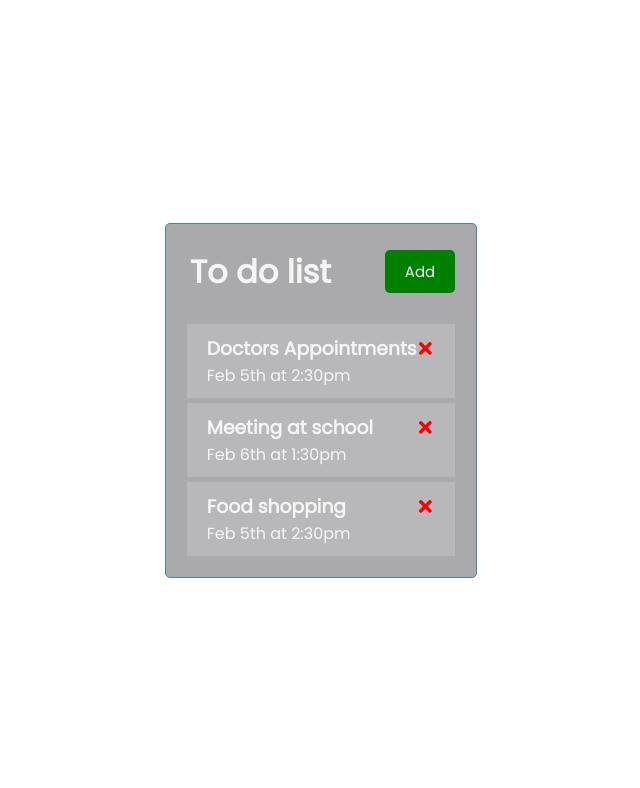
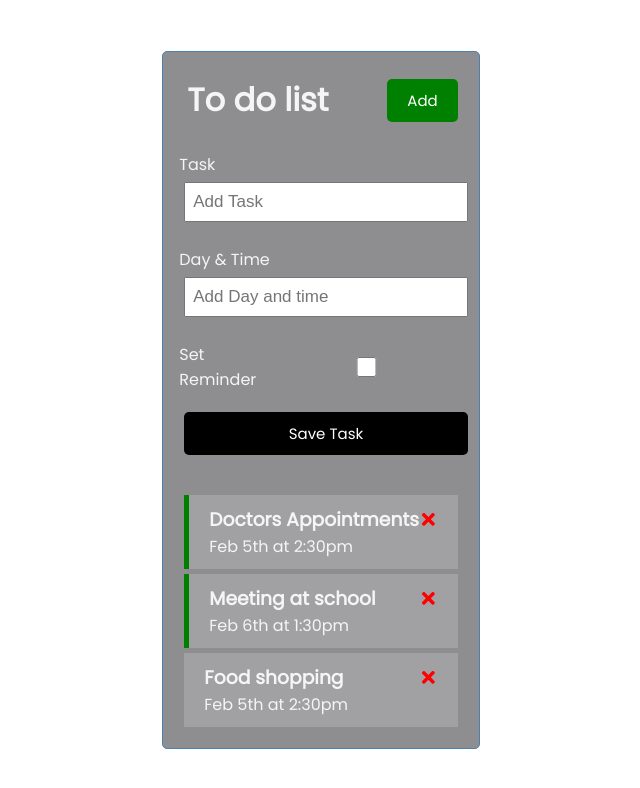
Before and after one commit to Kingnels/firstReact, a React (Create React App) app: page / in a window 1280 px wide. Shown: the top 788 px of the page, without its empty margins (319-959 px from the left). Built offline with nearby package versions, Linux system fonts and the light colour scheme.

Commit message:
Finishing touches

```diff
--- a/src/App.js
+++ b/src/App.js
@@ -2,6 +2,7 @@
 import Header from "./components/Header";
 import Tasks from "./components/Tasks";
 import {useState} from 'react'
+import AddTask from "./components/AddTask";
 
 function App() {
   const [tasks, setTasks] = useState(
@@ -30,11 +31,21 @@
   const deleteTask = (id) =>{
     setTasks(tasks.filter((task)=>task.id !== id ))
   }
+
+  //toggle reminder
+
+  const toggleReminder = (id) => {
+     setTasks(tasks.map((task) => task.id === id?
+     {...task, reminder:!task.reminder}: task))
+  }
+
   return (
     <div className ='container'>
       <Header />
-      {tasks.length > 0 ? (<Tasks tasks = {tasks} onDelete =
-       {deleteTask}/>) : ("No tasks to show")}
+      <AddTask />
+      {tasks.length > 0 ?
+      (<Tasks tasks = {tasks} onDelete = {deleteTask} onToggle={toggleReminder}/>) :
+      ("No tasks to show")}
     </div>
   );
 }
--- a/src/Task.js
+++ b/src/Task.js
@@ -1,8 +1,8 @@
 import { FaTimes } from "react-icons/fa"
 
-function Task({task, onDelete}) {
+const Task = ({task, onDelete, onToggle}) =>{
   return (
-    <div className='task'>
+    <div className={`task ${task.reminder ? "reminder": ""}`} onDoubleClick ={() => onToggle(task.id)}>
         <h3>{task.text} <FaTimes style = {{color: "red", cursor: 'pointer'}}
         onClick= {() => onDelete(task.id)}
         /></h3>
--- /dev/null
+++ b/src/components/AddTask.js
@@ -0,0 +1,41 @@
+import React from 'react'
+import {useState} from "react"
+
+function AddTask() {
+
+    const [text, setText] = useState('')
+    const [day, setDay] = useState('')
+    const [reminder, setReminder] = useState(false)
+  return (
+    <form className='add-form'>
+        <div className="form-control">
+            <label htmlFor="">Task</label>
+            <input type="text" placeholder='Add Task'
+            value = {text}
+            onChange = {(e) => setText(e.target.value)}
+            />
+        </div>
+
+        <div className="form-control">
+            <label htmlFor="">Day & Time</label>
+            <input type="text" placeholder='Add Day and time'
+             value = {day}
+             onChange = {(e) => setDay(e.target.value)}
+            />
+        </div>
+
+        <div className="form-control form-control-check">
+            <label htmlFor="">Set Reminder</label>
+            <input type="Checkbox"
+             value = {reminder}
+             onChange = {(e) => setReminder(e.currentTarget.checked)}
+            />
+        </div>
+
+        <input type="submit" value='Save Task' className='btn btn-block'/>
+
+    </form>
+  )
+}
+
+export default AddTask
--- a/src/components/Tasks.js
+++ b/src/components/Tasks.js
@@ -1,12 +1,14 @@
 import Task from "../Task"
 
-function Tasks({tasks, onDelete}) {
+function Tasks({tasks, onDelete, onToggle}) {
   return (
     <>
      {tasks.map((task)=> (<Task
       key = {task.id}
       task = {task}
-      onDelete ={onDelete}/>
+      onDelete ={onDelete}
+      onToggle = {onToggle}
+      />
 
      ))}
      {/* (<h3 key = {task.id}>{task.text}</h3>))}  */}
--- a/src/index.css
+++ b/src/index.css
@@ -50,14 +50,15 @@
 }
 
 .container {
-  max-width: 66vh;
+  max-width: 76vh;
   margin: 1px auto;
   overflow: auto;
   min-height: 300px;
   border: 1px solid steelblue;
   padding: 1rem;
   border-radius: 5px;
-  background-color: #7c7c80a4;
+  background-color: #505055a4;
+  /* background:linear-gradient(to right, rgba(255, 239, 64, 0.4), rgba(59, 38, 182, 0.3) ) */
   /* color: black; */
 }
 
@@ -349,6 +350,7 @@
 
 h1,h3,p,label {
   color: whitesmoke;
+  /* color: #000; */
 }
 
 @keyframes particleAnimation
```
